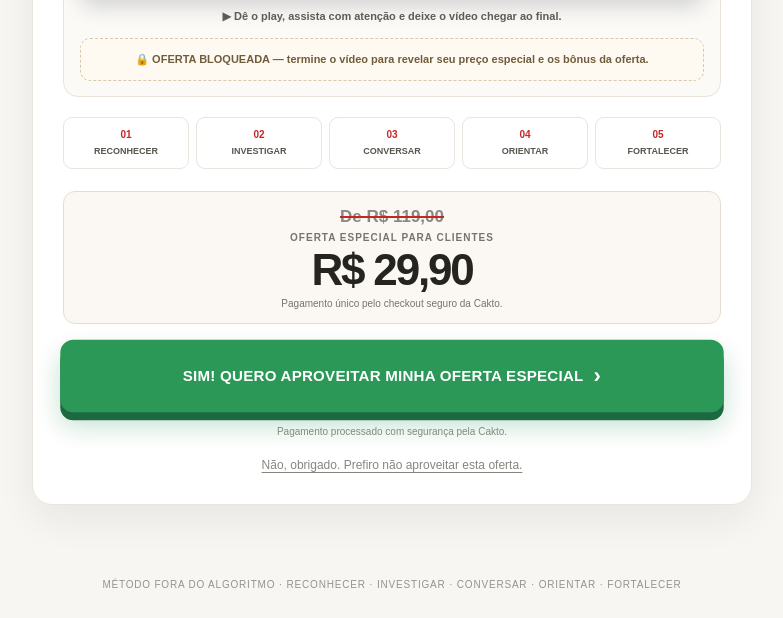
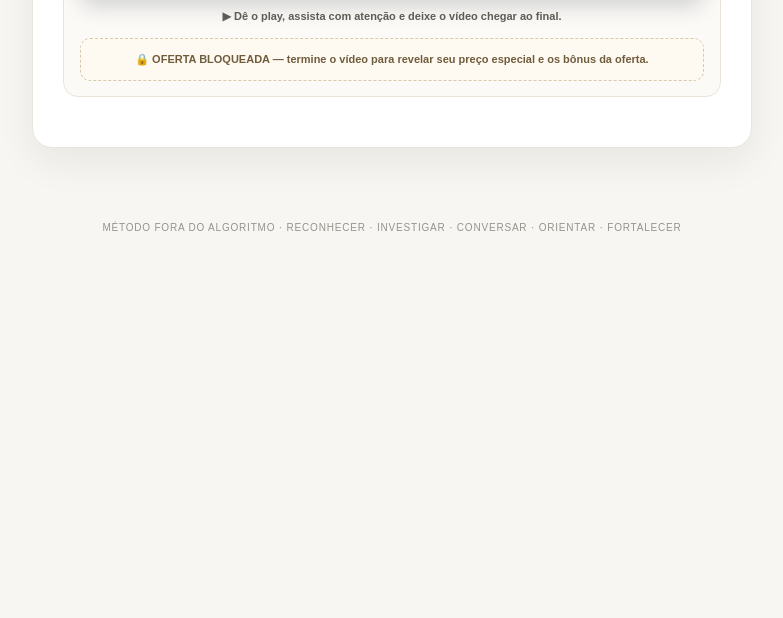
Before and after one commit to wylamis197-rgb/Pagina-de-Obrigado-Grafismo-, a plain HTML site: page index.html in a window 1280 px wide. Shown: the part 1238-1856 px from the top of the page, without its empty margins (248-1031 px from the left). After the commit the page ends 1499 px from the top, so only its background shows below. Drawn offline with Linux system fonts and the light colour scheme.

Commit message:
Remover oferta duplicada e garantir desbloqueio somente após o vídeo

```diff
--- a/index.html
+++ b/index.html
@@ -147,24 +147,7 @@
           <p class="secure">Pagamento processado com segurança pela Cakto.</p>
           <a class="decline" href="/downsell.html">Não, obrigado. Prefiro não aproveitar esta oferta.</a>
         </div>
-        <div class="steps" aria-label="As cinco etapas do método">
-          <div class="step"><b>01</b>RECONHECER</div>
-          <div class="step"><b>02</b>INVESTIGAR</div>
-          <div class="step"><b>03</b>CONVERSAR</div>
-          <div class="step"><b>04</b>ORIENTAR</div>
-          <div class="step"><b>05</b>FORTALECER</div>
-        </div>
-        <div class="priceOffer" aria-label="Preço da oferta principal">
-          <span class="oldPrice">De R$ 119,00</span>
-          <span class="priceLabel">Oferta especial para clientes</span>
-          <span class="priceValue">R$ 29,90</span>
-          <span class="priceNote">Pagamento único pelo checkout seguro da Cakto.</span>
-        </div>
-        <a class="buy" href="https://pay.cakto.com.br/5ghcqku_1292155">
-          SIM! QUERO APROVEITAR MINHA OFERTA ESPECIAL <span class="arrow">›</span>
-        </a>
-        <p class="secure">Pagamento processado com segurança pela Cakto.</p>
-        <a class="decline" href="/downsell.html">Não, obrigado. Prefiro não aproveitar esta oferta.</a>
+
       </div>
     </section>
   </main>
```
